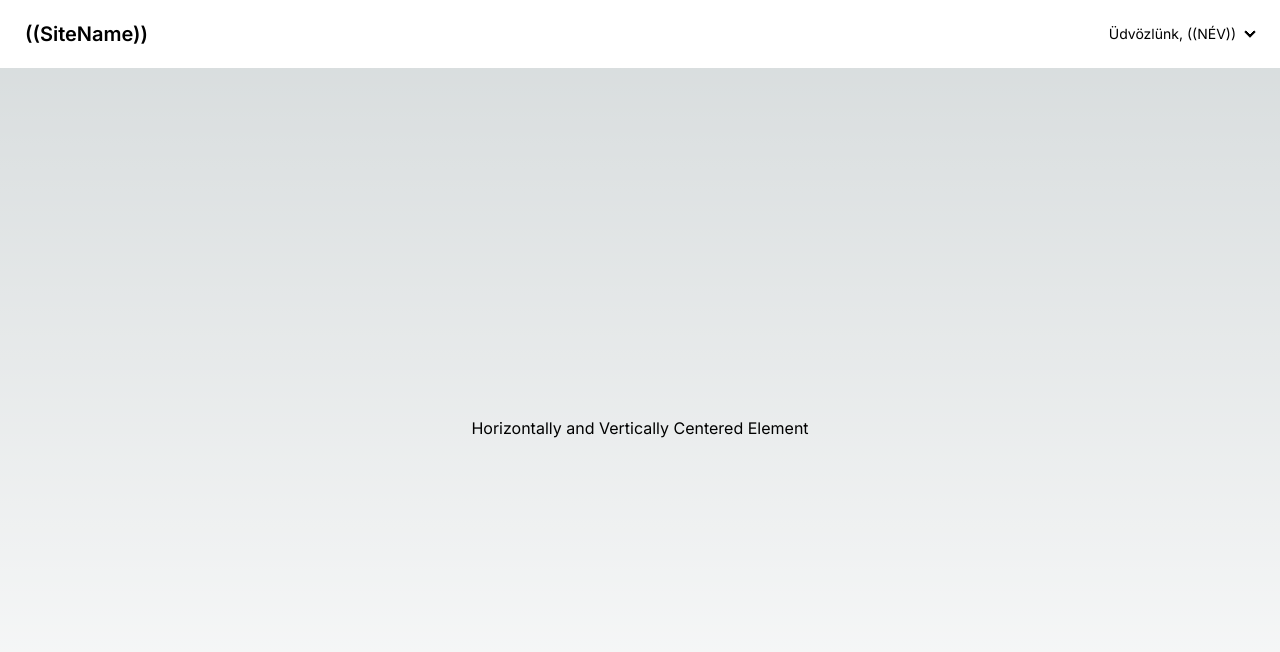
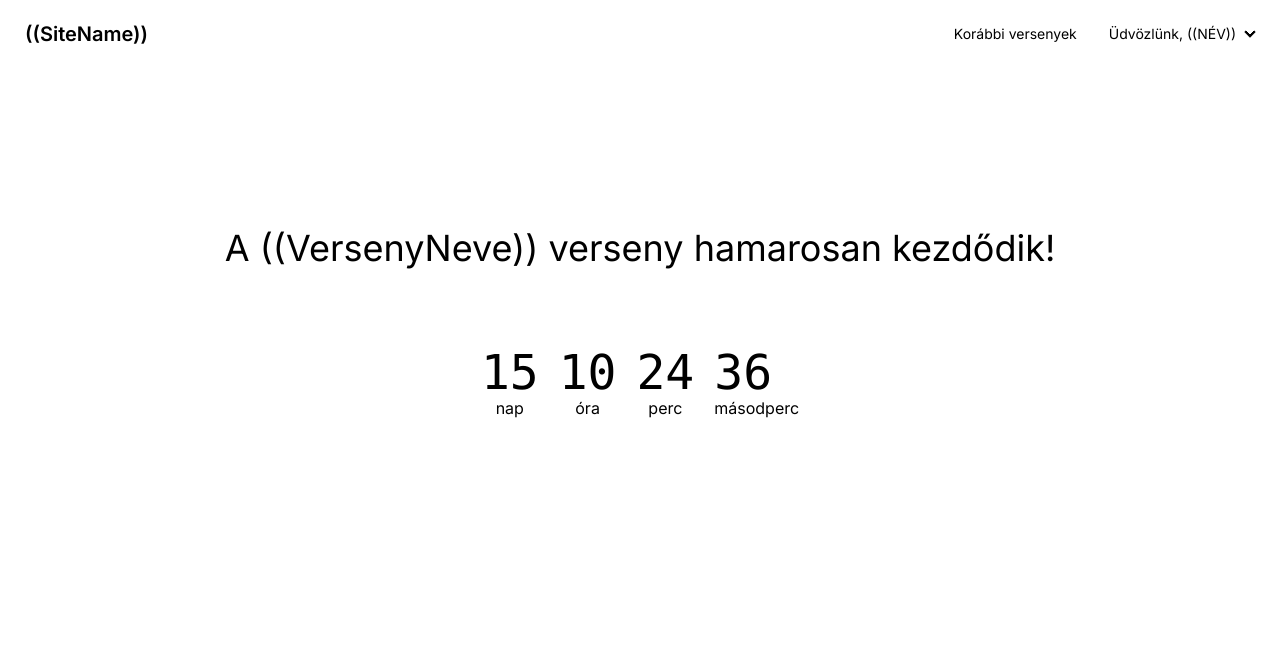
Before and after one commit to ZenteCegledi/dusza2023, a Next.js app: page / in a window 1280 px wide. Shown: the top 652 px of the page. Built offline with nearby package versions, Linux system fonts and the light colour scheme.

Commit message:
Student Countdown

```diff
--- a/src/app/page.tsx
+++ b/src/app/page.tsx
@@ -1,30 +1,39 @@
-
+import StudentNavbar from "./studentNavbar";
 
 
 export default function Home() {
   return (
     <>
-      <div className="navbar bg-base-100">
-        <div className="flex-1">
-          <a className="btn btn-ghost normal-case text-xl">((SiteName))</a>
-        </div>
-        <div className="flex-none">
-          <ul className="menu menu-horizontal px-1">
-            <li>
-              <details>
-                <summary>
-                  Üdvözlünk, ((NÉV))
-                </summary>
-                <ul className="p-2 bg-base-100">
-                  <li><a>Kijelentkezés</a></li>
-                </ul>
-              </details>
-            </li>
-          </ul>
-        </div>
-      </div>
-<div className="h-screen flex items-center justify-center pb-20">
-    Horizontally and Vertically Centered Element
+    <StudentNavbar/>
+    <div className="text-4xl h-30 flex items-center justify-center pt-40 bg-base-100">A ((VersenyNeve)) verseny hamarosan kezdődik!</div>
+<div className=" flex items-center justify-center pt-20 bg-base-100">
+    <div className="grid grid-flow-col gap-5 text-center auto-cols-max">
+  <div className="flex flex-col">
+    <span className="countdown font-mono text-5xl">
+      <span style={{"--value":15}}></span>
+    </span>
+    nap
+  </div>
+  <div className="flex flex-col">
+    <span className="countdown font-mono text-5xl">
+      <span style={{"--value":10}}></span>
+    </span>
+    óra
+  </div>
+  <div className="flex flex-col">
+    <span className="countdown font-mono text-5xl">
+      <span style={{"--value":24}}></span>
+    </span>
+    perc
+  </div>
+  <div className="flex flex-col">
+    <span className="countdown font-mono text-5xl">
+      <span style={{"--value":36}}></span>
+    </span>
+    másodperc
+  </div>
+
+</div>
 </div>
     </>
   )
--- a/src/app/studentNavbar.tsx
+++ b/src/app/studentNavbar.tsx
@@ -7,6 +7,7 @@ export default function StudentNavbar() {
           </div>
           <div className="flex-none">
             <ul className="menu menu-horizontal px-1">
+              <li><a>Korábbi versenyek</a></li>
               <li>
                 <details>
                   <summary>
```
